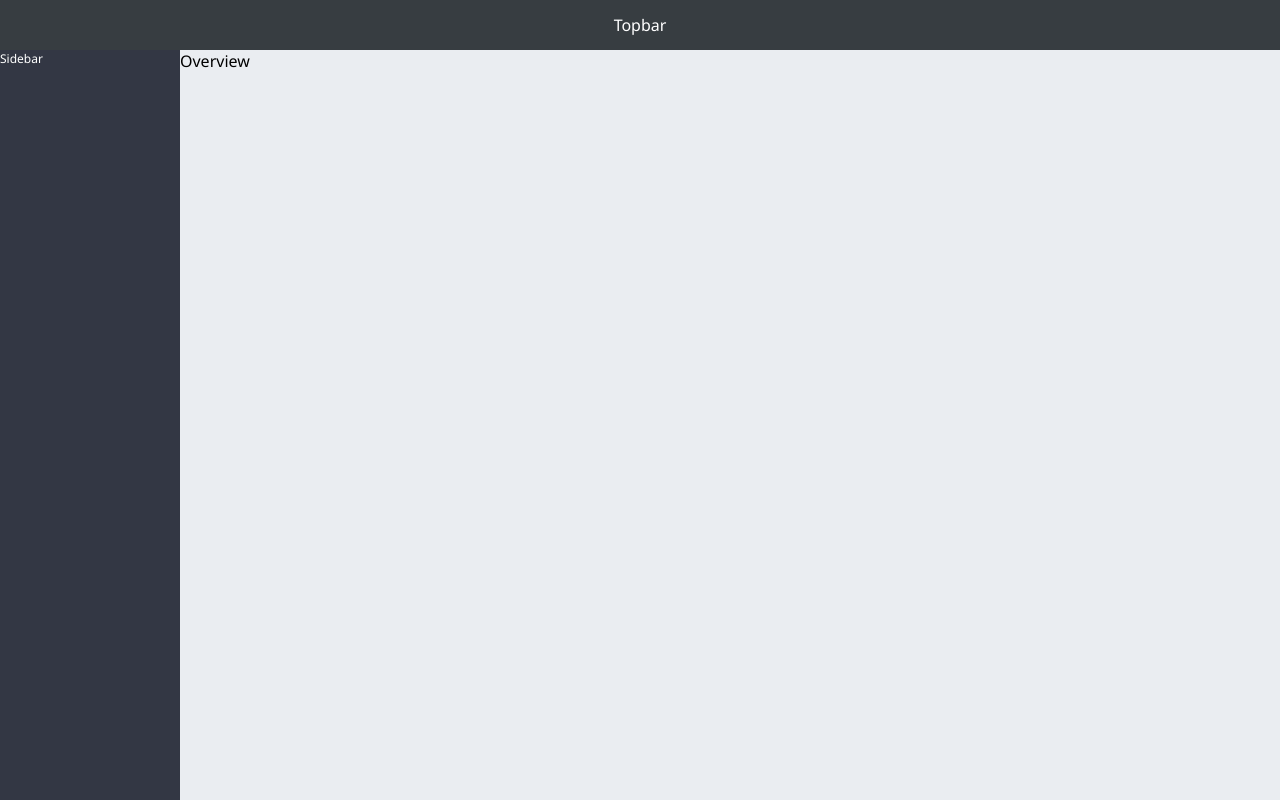
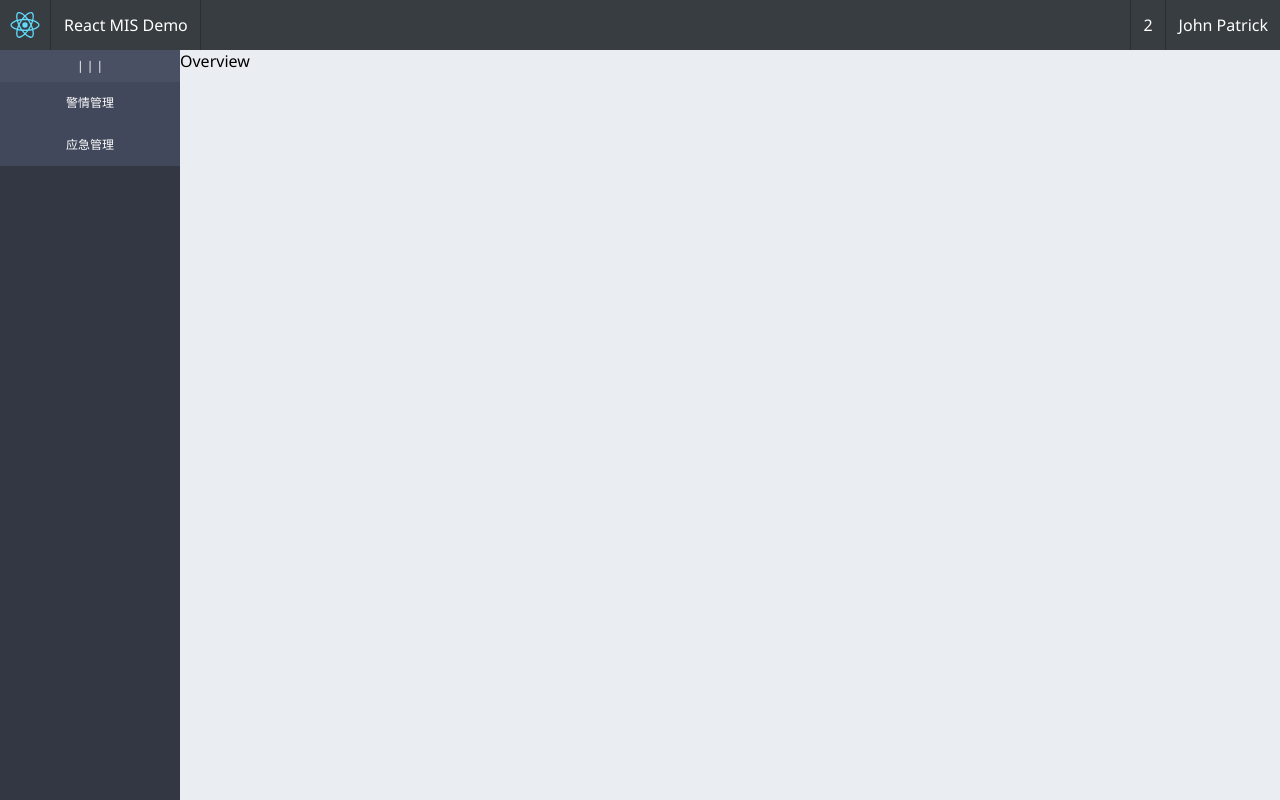
Before and after one commit to liyuan-rey/react-mis-demo, a React (Create React App) app: page / in a window 1280 px wide. Built offline with nearby package versions, Linux system fonts and the light colour scheme.

Commit message:
update: continue implement

```diff
--- a/src/App.js
+++ b/src/App.js
@@ -1,15 +1,10 @@
 import React, { Component } from "react";
-import logo from "./logo.svg";
 import "./App.css";
 import Topbar from "./Topbar";
 import Sidebar from "./Sidebar";
 import Overview from "./Overview";
 
 class App extends Component {
-  constructor(props) {
-    super(props);
-    this.state = {};
-  }
   render() {
     return (
       <div className="App">
--- /dev/null
+++ b/src/Sidebar.css
@@ -0,0 +1,26 @@
+.nav-box {
+  width: 180px;
+  height: 100%;
+  overflow: hidden;
+}
+
+.nav-box .toggle {
+  height: 32px;
+  width: 100%;
+  color: #aeb9c2;
+  background-color: #4a5064;
+  text-align: center;
+  line-height: 32px !important;
+}
+
+.nav-box .nav-item {
+  height: 42px;
+  color: #fff;
+  background-color: #42485b;
+  text-align: center;
+  line-height: 42px;
+}
+
+.nav-box a {
+  color: #fff;
+}
--- a/src/Sidebar.js
+++ b/src/Sidebar.js
@@ -1,10 +1,28 @@
 import React, { Component } from "react";
+import "./Sidebar.css";
 
 class Sidebar extends Component {
+  constructor(props) {
+    super(props);
+    this.state = {
+      activeComp: ""
+    };
+  }
+
   render() {
     return (
-      <div className="Sidebar">
-        <div />Sidebar
+      <div class="nav-box">
+        <div class="toggle">
+          <a href="#">| | |</a>
+        </div>
+        <div class="nav-list">
+          <div class="nav-item">
+            <a href="#">警情管理</a>
+          </div>
+          <div class="nav-item">
+            <a href="#">应急管理</a>
+          </div>
+        </div>
       </div>
     );
   }
--- /dev/null
+++ b/src/Topbar.css
@@ -0,0 +1,35 @@
+.logo {
+  margin-right: 1px;
+  border-right: 1px solid #2a2f32;
+  width: 50px;
+  height: 50px;
+}
+
+.title {
+  margin-right: 1px;
+  border-right: 1px solid #2a2f32;
+  padding-left: 12px;
+  padding-right: 12px;
+}
+
+.info {
+  position: absolute;
+  top: 0px;
+  right: 0px;
+  margin-left: 1px;
+  border-left: 1px solid #2a2f32;
+}
+
+.info .user {
+  position: relative;
+  padding-left: 12px;
+  padding-right: 12px;
+}
+
+.info .notice {
+  position: relative;
+  margin-right: 1px;
+  border-right: 1px solid #2a2f32;
+  padding-left: 12px;
+  padding-right: 12px;
+}
--- a/src/Topbar.js
+++ b/src/Topbar.js
@@ -1,10 +1,28 @@
 import React, { Component } from "react";
+import logo from "./logo.svg";
+import "./Topbar.css";
+import svc from "./sdk/ClientSDK";
 
 class Topbar extends Component {
+  constructor(props) {
+    super(props);
+    this.state = {
+      noticeCount: svc.getIncidentCount(),
+      username: svc.getCurrentUser().username
+    };
+  }
+
   render() {
     return (
-      <div className="Topbar">
-        <div />Topbar
+      <div>
+        <div class="logo pull-left">
+          <img src={logo} width="50px" height="50px" alt="logo" />
+        </div>
+        <div class="title pull-left">React MIS Demo</div>
+        <div class="info pull-right">
+          <div class="notice pull-left">{this.state.noticeCount}</div>
+          <div class="user pull-left">{this.state.username}</div>
+        </div>
       </div>
     );
   }
--- /dev/null
+++ b/src/sdk/ClientSDK.js
@@ -0,0 +1,44 @@
+import _ from "lodash";
+
+function getData() {
+  const LoginUser = {
+    id: _.uniqueId(),
+    username: "John Patrick"
+  };
+
+  const Incidents = [
+    {
+      id: _.uniqueId(),
+      title: "滨湖路积水交通堵塞",
+      reportTime: new Date("2018-04-01T01:29:53Z"),
+      level: 1,
+      description:
+        "5月6日晚事发地区普降暴雨，降水量达到50毫米，加之地势低洼、排涝设施设计不科学，周边水量聚集在路面，最深处积水达到 1.1米。晚上光线较暗，过往车辆多数引擎进水熄火。同时引起周边路段交通堵塞长达2.5公里，需要及时上报市、区政府协同相关部门紧急处置。"
+    },
+    {
+      id: _.uniqueId(),
+      title: "关山口2人争吵引围观",
+      reportTime: new Date("2018-04-01T08:05:27Z"),
+      level: 3,
+      description: "关山口1男子与1女子发生争执，引起群众围观。"
+    }
+  ];
+
+  return {
+    loginUser: LoginUser,
+    incidents: Incidents
+  };
+}
+
+class ClientSDK {
+  getCurrentUser() {
+    return getData().loginUser;
+  }
+
+  getIncidentCount() {
+    return _.size(getData().incidents);
+  }
+}
+
+const theInstance = new ClientSDK();
+export default theInstance;
```
